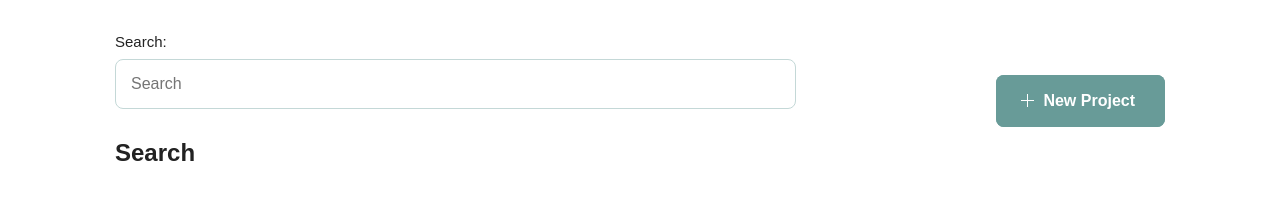
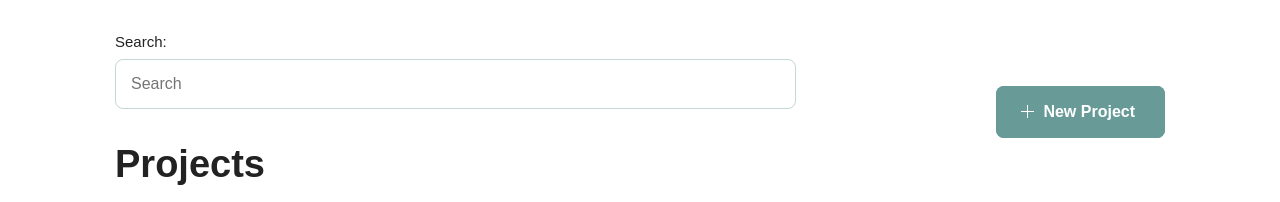
Before and after one commit to mhunterak/TD_user_profile_w_django, a Django app: page /teams/project/project_search in a window 1280 px wide. Shown: the part 93-295 px from the top of the page. Run offline with Django 3.2, Linux system fonts and the light colour scheme; the visitor is signed in with stand-in values (Sample User, id 1); data that the repository does not hold is empty; some libraries are stand-ins or nearby versions.

Commit message:
project 12 revisions

```diff
--- a/teams/models.py
+++ b/teams/models.py
@@ -48,12 +48,12 @@ class Position(models.Model):
     rejects = models.ManyToManyField(Profile, related_name="rejects")
 
     def apply_for_position(self, profile):
-        self.applicants.set([profile])
+        self.applicants.add(profile)
 
     # TODO As a user of the site, I should be able to approve an applicant for a position in my project.
     def approve_for_position(self, profile):
         self.incumbent = profile
-        self.applicants.set([profile])
+        self.applicants.add([profile])
         self.rejects.remove(profile)
         # TODO As a user of the site, I should get a notification if I've been rejected or approved for a position.
         profile.add_notification("You've been approved for a position!")
@@ -62,7 +62,7 @@ class Position(models.Model):
     # TODO As a user of the site, I should be able to reject an applicant for a position in my project.
     def reject_for_position(self, profile):
         self.applicants.remove(profile)
-        self.rejects.set([profile])
+        self.rejects.add([profile])
         # TODO As a user of the site, I should get a notification if I've been rejected or approved for a position.
         profile.add_notification("You've been rejected for a position!")
         self.save()
--- a/teams/views.py
+++ b/teams/views.py
@@ -1,3 +1,4 @@
+from django.db.models import Q
 from django.contrib import messages
 from django.contrib.auth.decorators import login_required
 from django.shortcuts import render, get_object_or_404
@@ -19,7 +20,7 @@ def add_skill(request):
         form = SkillForm(data=request.POST)
         if form.is_valid():
             skill = form.save()
-            skill.account.set([request.user.profile])
+            skill.account.add([request.user.profile])
             print("skill {} saved".format(skill.title))
             messages.success(request, "skill added to your Profile!")
             return HttpResponseRedirect(
@@ -39,7 +40,7 @@ def add_skill_position(request, pk):
         if form.is_valid():
             position = Position.objects.get(pk=pk)
             skill = form.save()
-            skill.project.set([position])
+            skill.project.add([position])
             print("skill {} saved".format(skill.title))
             messages.success(request, "skill saved!")
             return HttpResponseRedirect(
@@ -152,11 +153,19 @@ def project_search(request):
     form = SearchForm()
     if request.method == "POST":
         form = SearchForm(request.POST)
-        projects = Project.objects.all().filter(
-            title__icontains=form.data['search']
+        query = Q(title__icontains=form.data["search"])
+        query.add(Q(description__icontains=form.data["search"]), Q.OR)
+        projects = Project.objects.all().filter(query)
+
+        return render(
+            request,
+            "search.html",
+            {"form": form, "projects": projects, "query": form.data["search"]},
         )
-        return render(request, "search.html", {'form': form, "projects": projects, 'query': form.data['search'],})
-    return render(request, "search.html", {'form': form})
+    projects = Project.objects.all()
+    return render(
+        request, "search.html", {"form": form, "H1": "Projects", "projects": projects}
+    )
 
 
 @login_required
@@ -164,8 +173,18 @@ def position_search(request):
     form = SearchForm()
     if request.method == "POST":
         form = SearchForm(request.POST)
-        positions = Position.objects.all().filter(
-            title__icontains=form.data['search']
+        query = Q(title__icontains=form.data["search"])
+        query.add(Q(description__icontains=form.data["search"]), Q.OR)
+        positions = Position.objects.all().filter(query)
+
+        return render(
+            request,
+            "search.html",
+            {"form": form, "positions": positions, "query": form.data["search"]},
         )
-        return render(request, "search.html", {'form': form, "positions": positions, 'query': form.data['search'],})
-    return render(request, "search.html", {'form': form})
+    positions = Position.objects.all()
+    return render(
+        request,
+        "search.html",
+        {"form": form, "H1": "Positions", "positions": positions},
+    )
--- a/templates/layout.html
+++ b/templates/layout.html
@@ -61,8 +61,8 @@
                                 <div id='projects'>
                                     <li><a href="{% url 'teams:my_projects' %}">My Projects</a></li>
                                     <li><a href="{% url 'teams:add_project' %}">New Project</a></li>
-                                    <li><a href="{% url 'teams:project_search' %}">Search Projects</a></li>
-                                    <li><a href="{% url 'teams:position_search' %}">Search Positions</a></li>
+                                    <li><a href="{% url 'teams:project_search' %}">Recent Projects</a></li>
+                                    <li><a href="{% url 'teams:position_search' %}">Recent Positions</a></li>
                                 </div>
                             </div>
 
--- a/templates/project.html
+++ b/templates/project.html
@@ -17,6 +17,9 @@
 
       <div class="circle--project--positions">
         <h2>Positions</h2>
+        <a href='{% url "teams:applications" pk=project.id %}'>
+          <button class="button button-primary">See Applications</button><br/>
+        </a>
         {% if project.creator == request.user.profile %}
           <a class="button button-primary" href="{% url 'teams:add_position' pk=project.id %}">Add Position</a>
         {% endif %}
--- a/templates/search.html
+++ b/templates/search.html
@@ -10,7 +10,7 @@
         {% csrf_token %}
         {{ form }}
       </form>
-        <h2>Search</h2>
+        <h1>{{ H1 }}</h1>
         {% if query %}
         <p>Search results for: <span class="secondary-label">{{ query }}</span></p>
         {% endif %}
@@ -34,7 +34,7 @@
         </thead>
         <tbody>
           {% for project in projects %}
-          <tr class="clickable-row" data-href="project.html">
+          <tr class="clickable-row" data-href="{% url 'teams:project' pk=project.id %}">
             <td>
               <h3>{{ project.title }}</h3>
             </td>
@@ -48,7 +48,7 @@
           </tr>
           {% endfor %}
           {% for position in positions %}
-          <tr class="clickable-row" data-href="project.html">
+          <tr class="clickable-row" data-href="{% url 'teams:project' pk=position.project.id %}">
             <td>
               <h3>{{ position.project.title }}</h3>
             </td>
```
Also changed, not shown: teams/migrations/0009_auto_20190618_2316.py (added).
